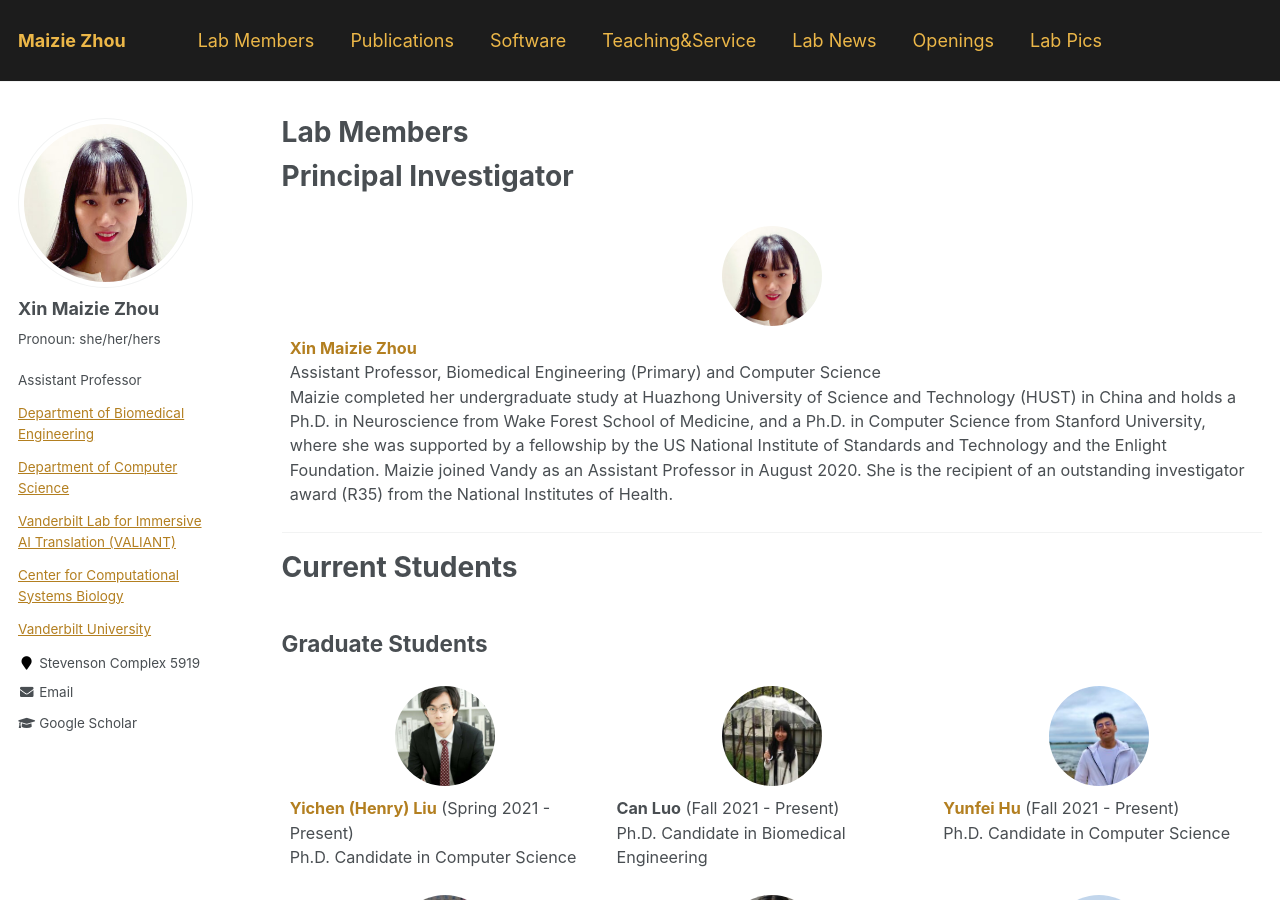
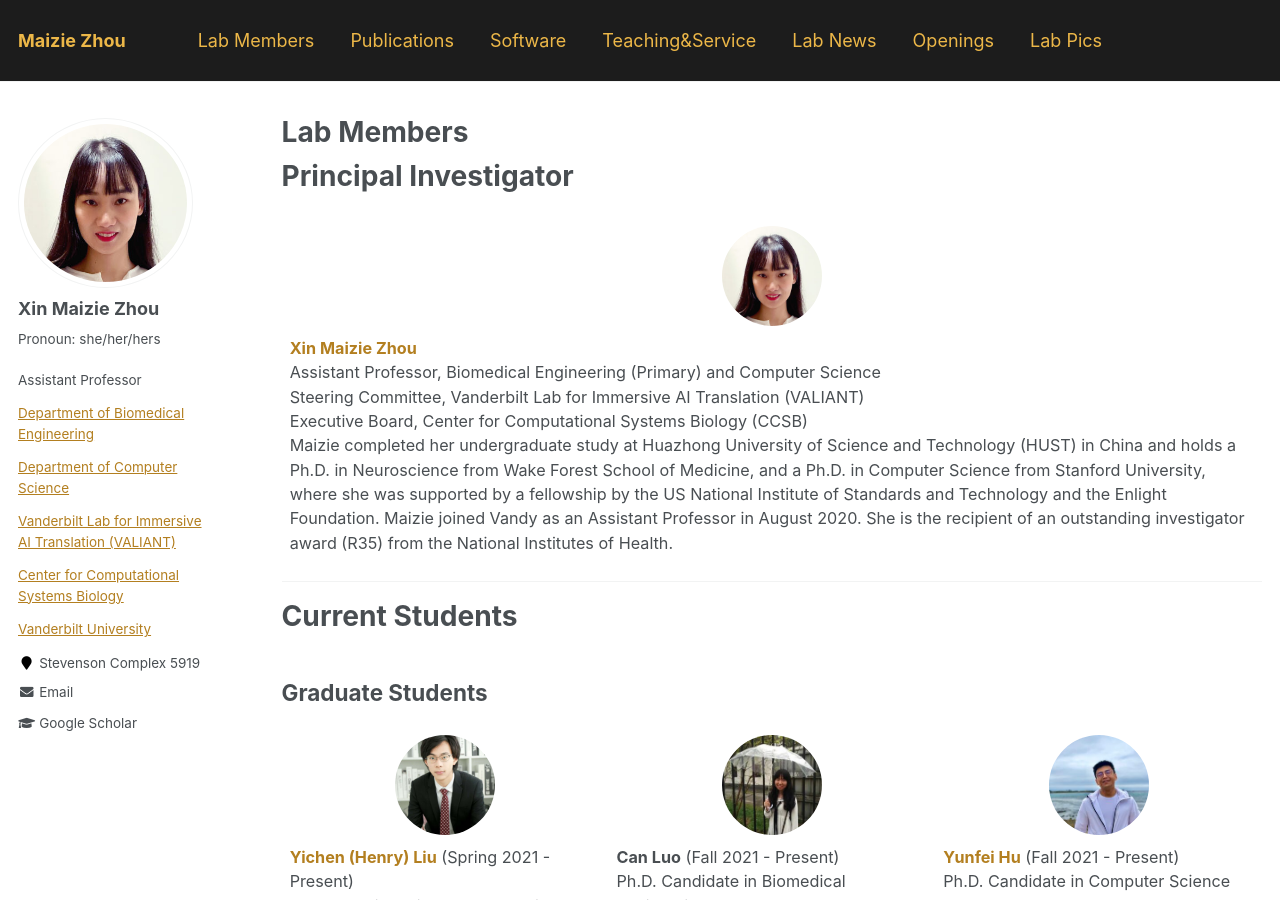
Before and after one commit to maiziezhoulab/Maiziezhoulab.github.io, a Jekyll site: the page built from _pages/LabMembers.md, in a window 1280 px wide and 900 px high. Built offline with Jekyll 4.4.1, drawn with Linux system fonts in a browser that asks for light colours.

Commit message:
Update LabMembers.md

```diff
--- a/_pages/LabMembers.md
+++ b/_pages/LabMembers.md
@@ -14,6 +14,8 @@ author_profile: true
         </div>
         <b><a href="https://maiziezhoulab.github.io/" target="_blank">Xin Maizie Zhou</a></b>  <br>
         Assistant Professor, Biomedical Engineering (Primary) and Computer Science <br>
+        Steering Committee, Vanderbilt Lab for Immersive AI Translation (VALIANT)  <br>
+        Executive Board, Center for Computational Systems Biology (CCSB)  <br>
         Maizie completed her undergraduate study at Huazhong University of Science and Technology (HUST) in China and holds a Ph.D. in Neuroscience from Wake Forest School of Medicine, and a Ph.D. in Computer Science from Stanford University, where she was supported by a fellowship by the US National Institute of Standards and Technology and the Enlight Foundation. Maizie joined Vandy as an Assistant Professor in August 2020. She is the recipient of an outstanding investigator award (R35) from the National Institutes of Health.
     </td>
  </tr>
```
